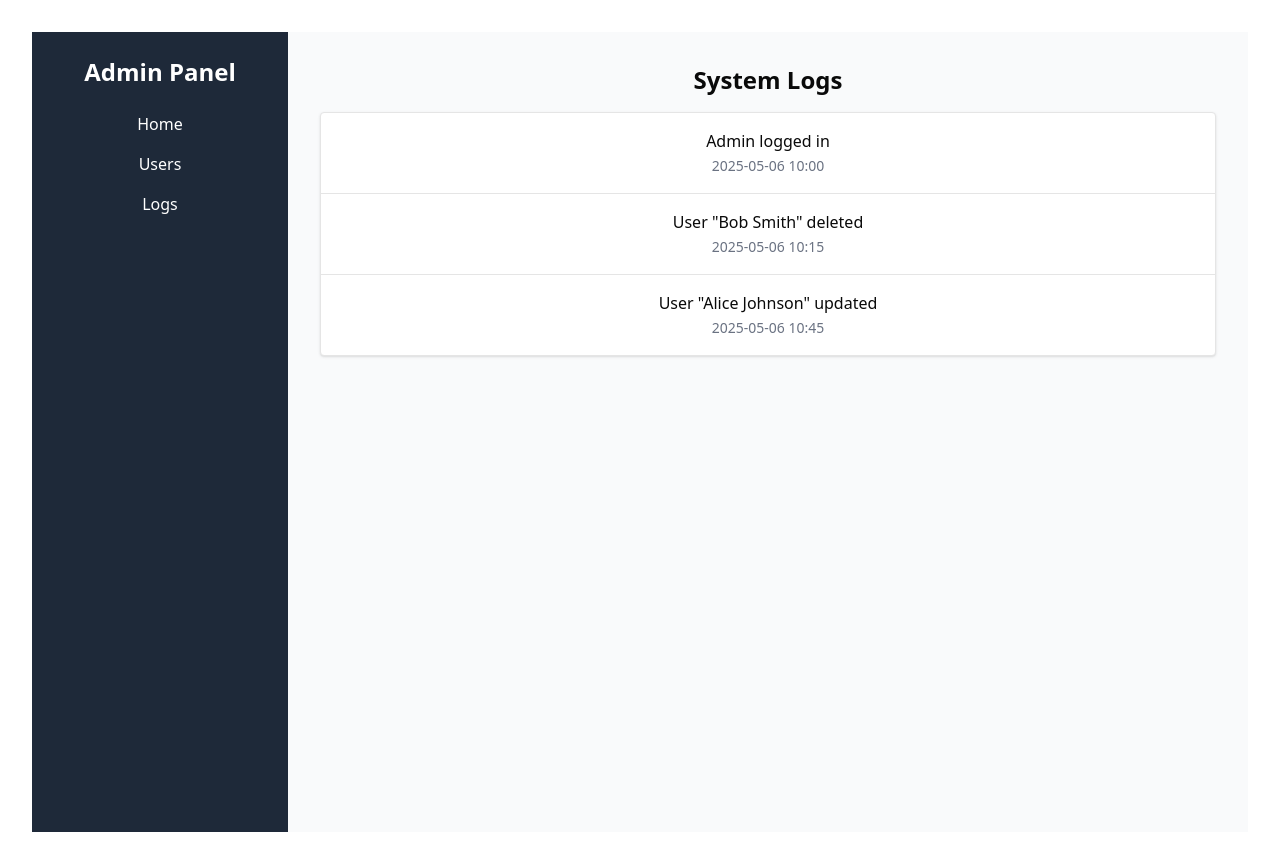
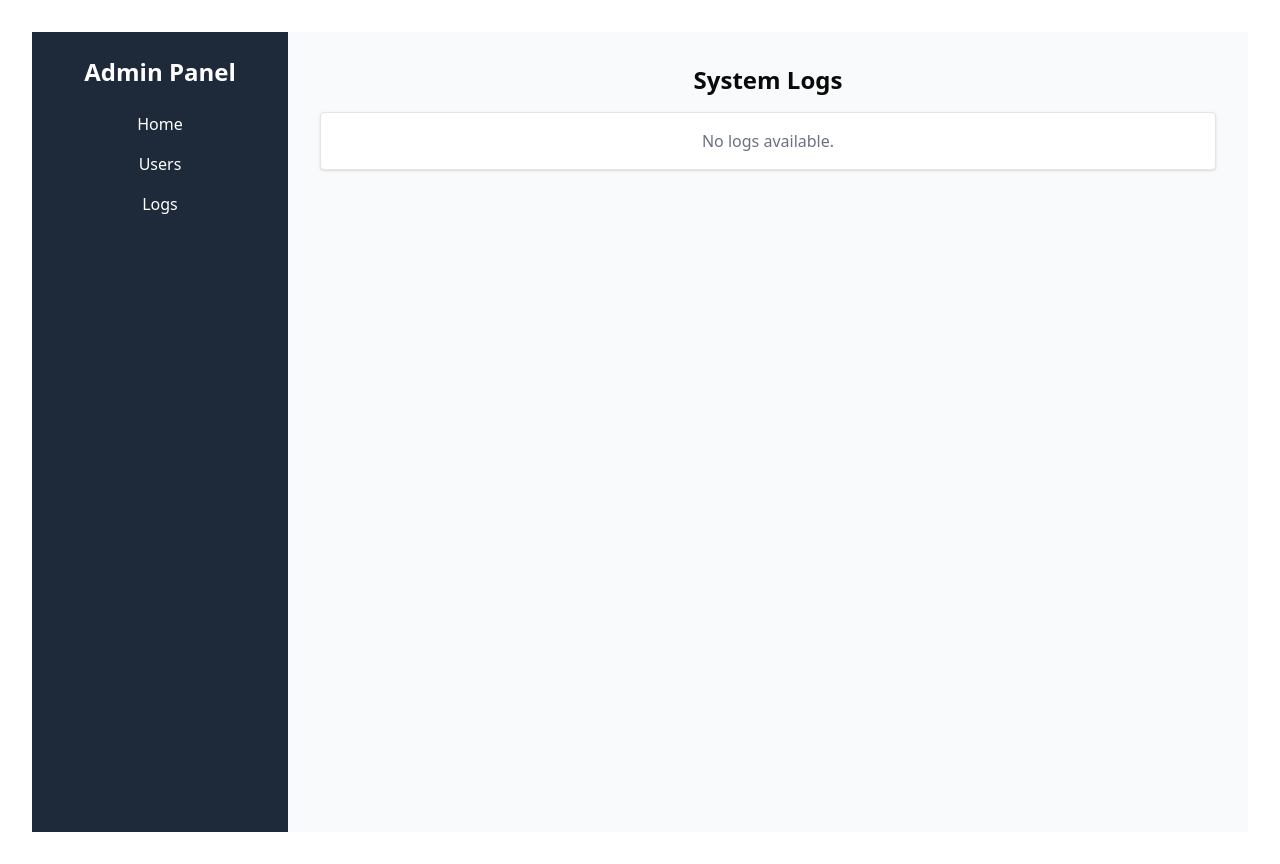
Before and after one commit to MahmoudHassan256/DashboardApp, a React (Vite) app in the folder dashboard-app/: page /dashboard/logs in a window 1280 px wide. Built offline with nearby package versions, Linux system fonts and the light colour scheme; sample sign-in values are in the browser's storage.

Commit message:
- Added log entries when users are added or deleted. - Stored logs in localStorage and rendered them in the Logs page.

```diff
--- a/dashboard-app/src/pages/Logs.tsx
+++ b/dashboard-app/src/pages/Logs.tsx
@@ -1,22 +1,37 @@
+import { useEffect, useState } from 'react';
 import DashboardLayout from '../components/DashboardLayout';
 
-const mockLogs = [
-  { id: 1, message: 'Admin logged in', time: '2025-05-06 10:00' },
-  { id: 2, message: 'User "Bob Smith" deleted', time: '2025-05-06 10:15' },
-  { id: 3, message: 'User "Alice Johnson" updated', time: '2025-05-06 10:45' },
-];
+interface Log {
+  id: number;
+  message: string;
+  time: string;
+}
+
+const LOGS_KEY = 'dashboard_logs';
 
 const Logs = () => {
+  const [logs, setLogs] = useState<Log[]>([]);
+
+  useEffect(() => {
+    const storedLogs = localStorage.getItem(LOGS_KEY);
+    if (storedLogs) {
+      setLogs(JSON.parse(storedLogs));
+    }
+  }, []);
+
   return (
     <DashboardLayout>
       <h1 className="text-2xl font-bold mb-4">System Logs</h1>
       <ul className="bg-white border rounded shadow-sm">
-        {mockLogs.map((log) => (
+        {logs.map((log) => (
           <li key={log.id} className="p-4 border-b last:border-b-0">
             <p className="font-medium">{log.message}</p>
             <span className="text-sm text-gray-500">{log.time}</span>
           </li>
         ))}
+        {logs.length === 0 && (
+          <li className="p-4 text-gray-500">No logs available.</li>
+        )}
       </ul>
     </DashboardLayout>
   );
--- a/dashboard-app/src/pages/Users.tsx
+++ b/dashboard-app/src/pages/Users.tsx
@@ -10,6 +10,7 @@ interface User {
 }
 
 const USERS_KEY = "dashboard_users";
+const LOGS_KEY = "dashboard_logs";
 
 const Users = () => {
   const [users, setUsers] = useState<User[]>([]);
@@ -29,6 +30,15 @@ const Users = () => {
     localStorage.setItem(USERS_KEY, JSON.stringify(users));
   }, [users]);
 
+  const addLog = (message: string) => {
+    const logs = JSON.parse(localStorage.getItem(LOGS_KEY) || "[]");
+    const newLog = {
+      id: Date.now(),
+      message,
+      time: new Date().toLocaleString(),
+    };
+    localStorage.setItem(LOGS_KEY, JSON.stringify([newLog, ...logs]));
+  };
   const handleAddUser = () => {
     if (!name || !email) return;
     const newUser: User = {
@@ -37,12 +47,15 @@ const Users = () => {
       email,
     };
     setUsers((prev) => [...prev, newUser]);
+    addLog(`Added user ${name}`);
     setName("");
     setEmail("");
   };
 
   const handleDeleteUser = (id: number) => {
+    const user = users.find((u) => u.id === id);
     setUsers((prev) => prev.filter((user) => user.id !== id));
+    if (user) addLog(`Deleted user ${user.name}`);
   };
 
   return (
```
